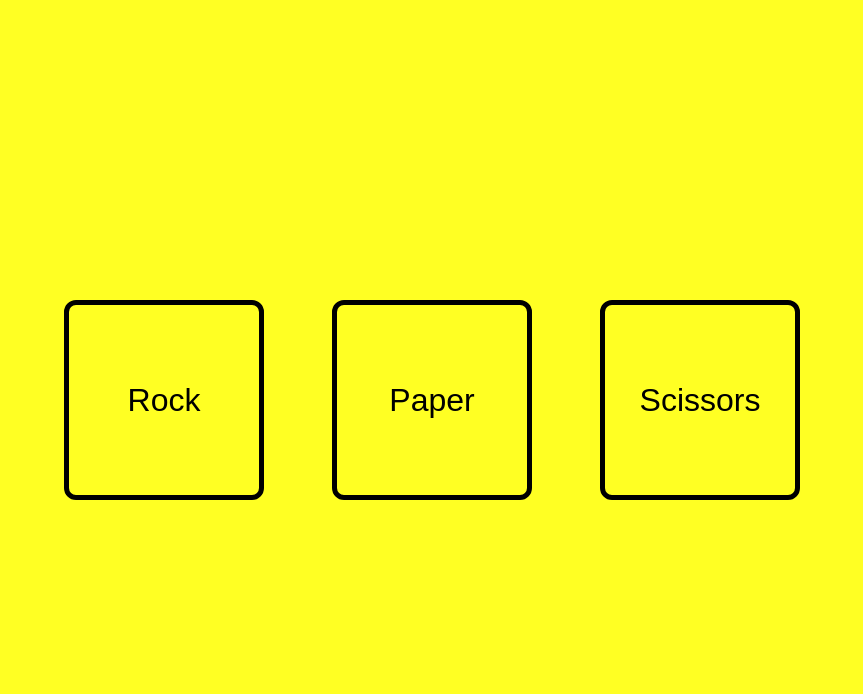
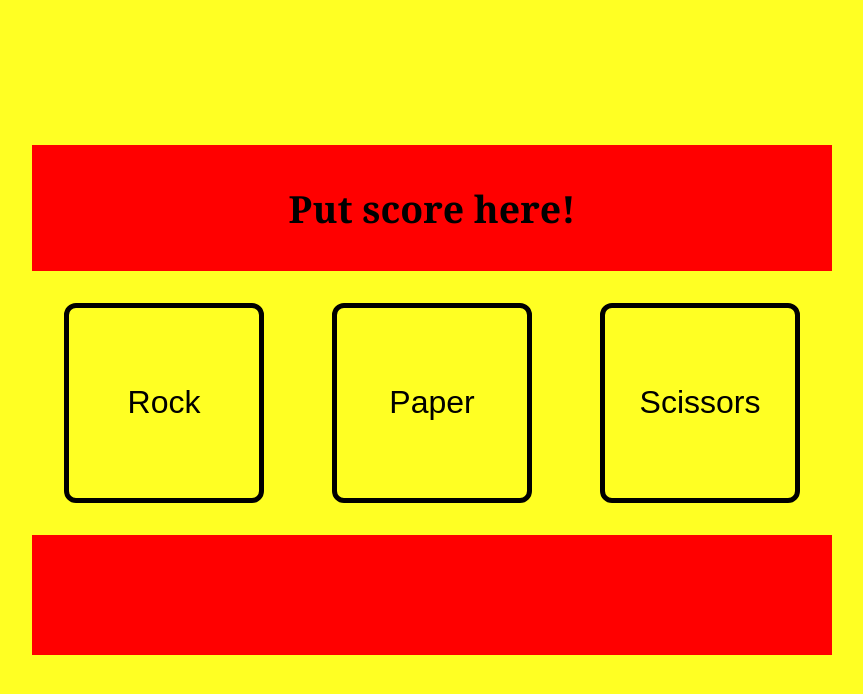
Before and after one commit to schoibs/the-odin-project, a plain HTML site: page Foundations/Project-3-Rock-Paper-Scissors/index.html in a window 1280 px wide. Shown: the whole page, without its empty margins (208-1071 px from the left). Drawn offline with Linux system fonts and the light colour scheme.

Commit message:
Added score board and result board

```diff
--- a/Foundations/Project-3-Rock-Paper-Scissors/index.html
+++ b/Foundations/Project-3-Rock-Paper-Scissors/index.html
@@ -11,10 +11,18 @@
 
 <body>
 
-    <div class="buttons">
-        <button class="btn">Rock</button>
-        <button class="btn">Paper</button>
-        <button class="btn">Scissors</button>
+    <div class="content">
+        <div class="score">
+            <h3 class="score-text"></h3>
+        </div>
+        <div class="buttons">
+            <button class="btn">Rock</button>
+            <button class="btn">Paper</button>
+            <button class="btn">Scissors</button>
+        </div>
+        <div class="result">
+            <h3 class="result-text"></h3>
+        </div>
     </div>
 
 </body>
--- a/Foundations/Project-3-Rock-Paper-Scissors/script.js
+++ b/Foundations/Project-3-Rock-Paper-Scissors/script.js
@@ -54,8 +54,10 @@ function game(){
     console.log(winner);
 }
 
-// get all buttons
-const buttons = document.querySelectorAll("button");
+
+const buttons = document.querySelectorAll("button"); // get all buttons
+const scoreText = document.querySelector(".score-text");
+const resultText = document.querySelector(".result-text");
 
 // add click event listener to play a single round to each button
 buttons.forEach((btn) => {
@@ -66,8 +68,12 @@ buttons.forEach((btn) => {
 
         let result = playSingleRound(playerSelection, computerSelection);
 
-        console.log(result);
+        resultText.textContent = result;
     });
 });
 
+
+scoreText.textContent = "Put score here!";
+
+
 // game();
--- a/Foundations/Project-3-Rock-Paper-Scissors/styles.css
+++ b/Foundations/Project-3-Rock-Paper-Scissors/styles.css
@@ -5,6 +5,13 @@ body {
     align-items: center;
     justify-content: center;
     background-color: rgb(255, 255, 35);
+}
+
+.content {
+    display: flex;
+    flex-direction: column;
+    align-items: center;
+    justify-content: center;
 }
 
 .buttons button {
@@ -25,3 +32,14 @@ body {
     border: 5px solid #ff0000;
     color: #ff0000;
 }
+
+.score, .result {
+    background-color: #ff0000;
+    color: #000000;
+    width: 100%;
+    min-height: 120px;
+    /* padding: 32px; */
+    font-size: 32px;
+    font-family: Georgia, 'Times New Roman', Times, serif;
+    text-align: center;
+}
```
